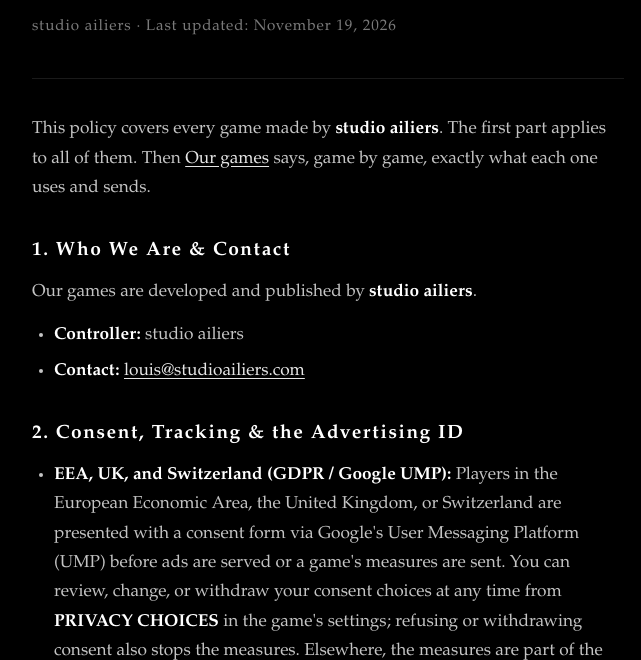
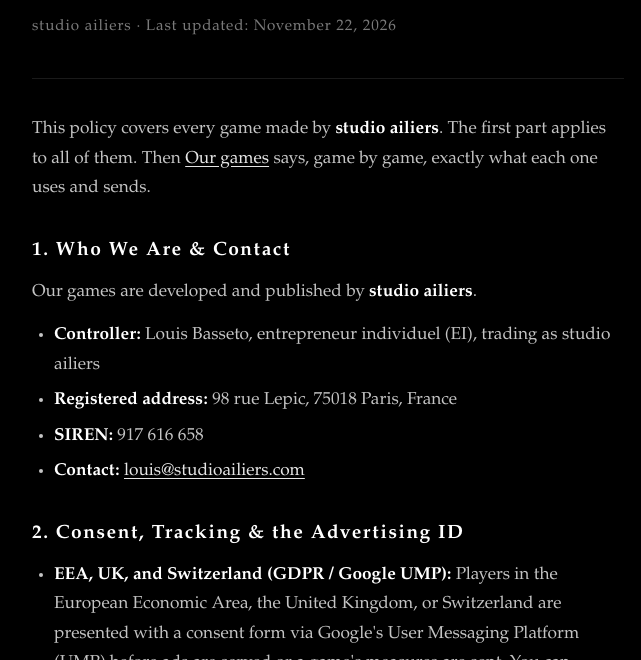
Before and after one commit to lbasseto/lbasseto.github.io, a plain HTML site: page privacy.html in a window 1280 px wide. Shown: the part 140-800 px from the top of the page, without its empty margins (312-953 px from the left). Drawn offline with Linux system fonts and the light colour scheme; a web font is replaced by a local one.

Commit message:
Privacy policy: the controller's legal name, address and SIREN (lbasseto/number_drop#493)
Co-Authored-By: Claude Opus 5.5 <noreply@anthropic.com>

```diff
--- a/privacy.html
+++ b/privacy.html
@@ -139,7 +139,7 @@
     <header>
       <a class="back-link" href="index.html">&larr; studio ailiers</a>
       <h1>Privacy Policy</h1>
-      <p class="meta">studio ailiers &middot; Last updated: November 19, 2026</p>
+      <p class="meta">studio ailiers &middot; Last updated: November 22, 2026</p>
     </header>
 
     <section>
@@ -153,8 +153,9 @@
       <h2>1. Who We Are &amp; Contact</h2>
       <p>Our games are developed and published by <strong>studio ailiers</strong>.</p>
       <ul>
-        <!-- TODO legal name and registered address, once the D-U-N-S is issued (lbasseto/number_drop#219) -->
-        <li><strong>Controller:</strong> studio ailiers</li>
+        <li><strong>Controller:</strong> Louis Basseto, entrepreneur individuel (EI), trading as studio ailiers</li>
+        <li><strong>Registered address:</strong> 98 rue Lepic, 75018 Paris, France</li>
+        <li><strong>SIREN:</strong> 917 616 658</li>
         <li><strong>Contact:</strong> <a href="mailto:louis@studioailiers.com">louis@studioailiers.com</a></li>
       </ul>
     </section>
```
